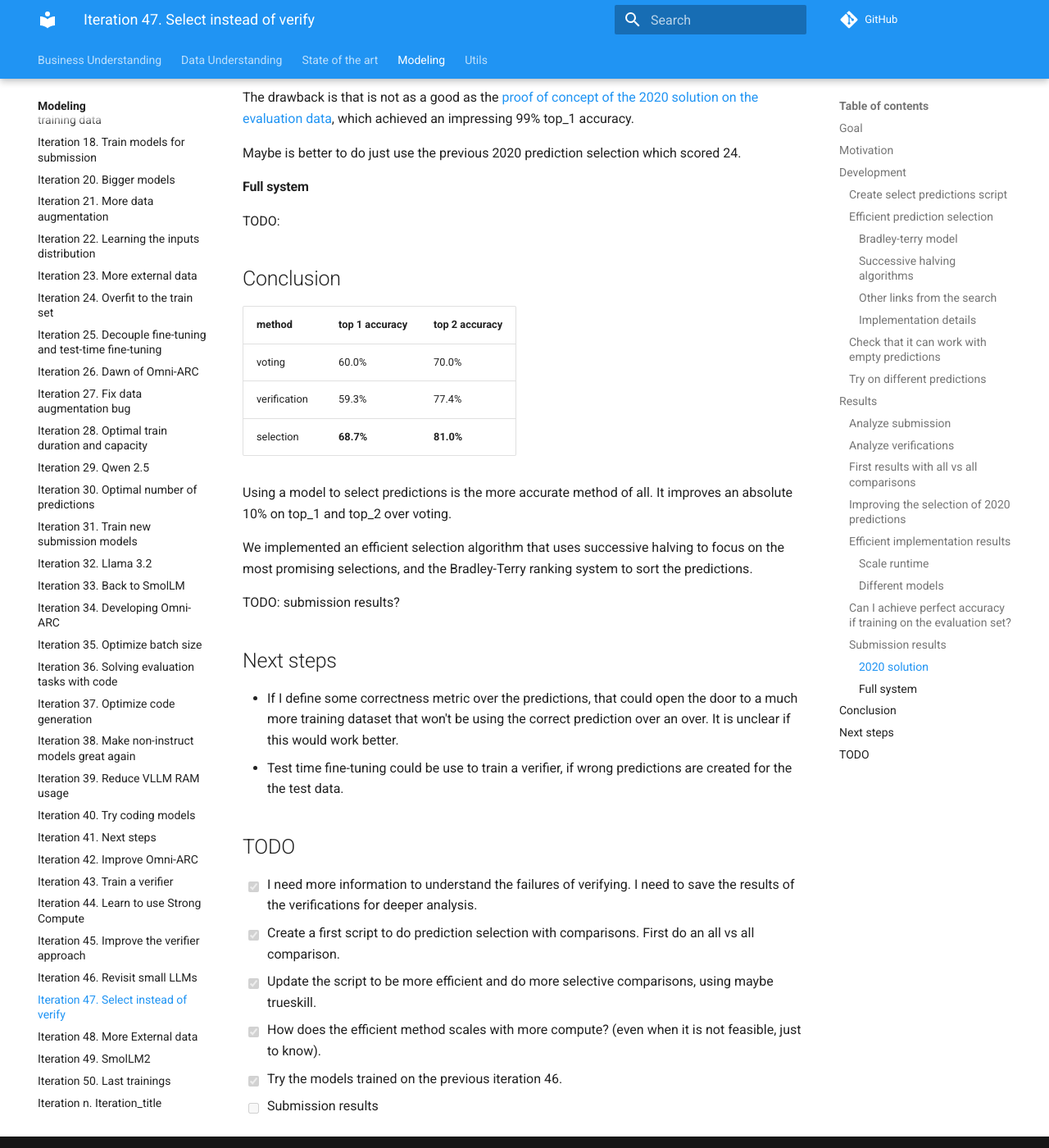
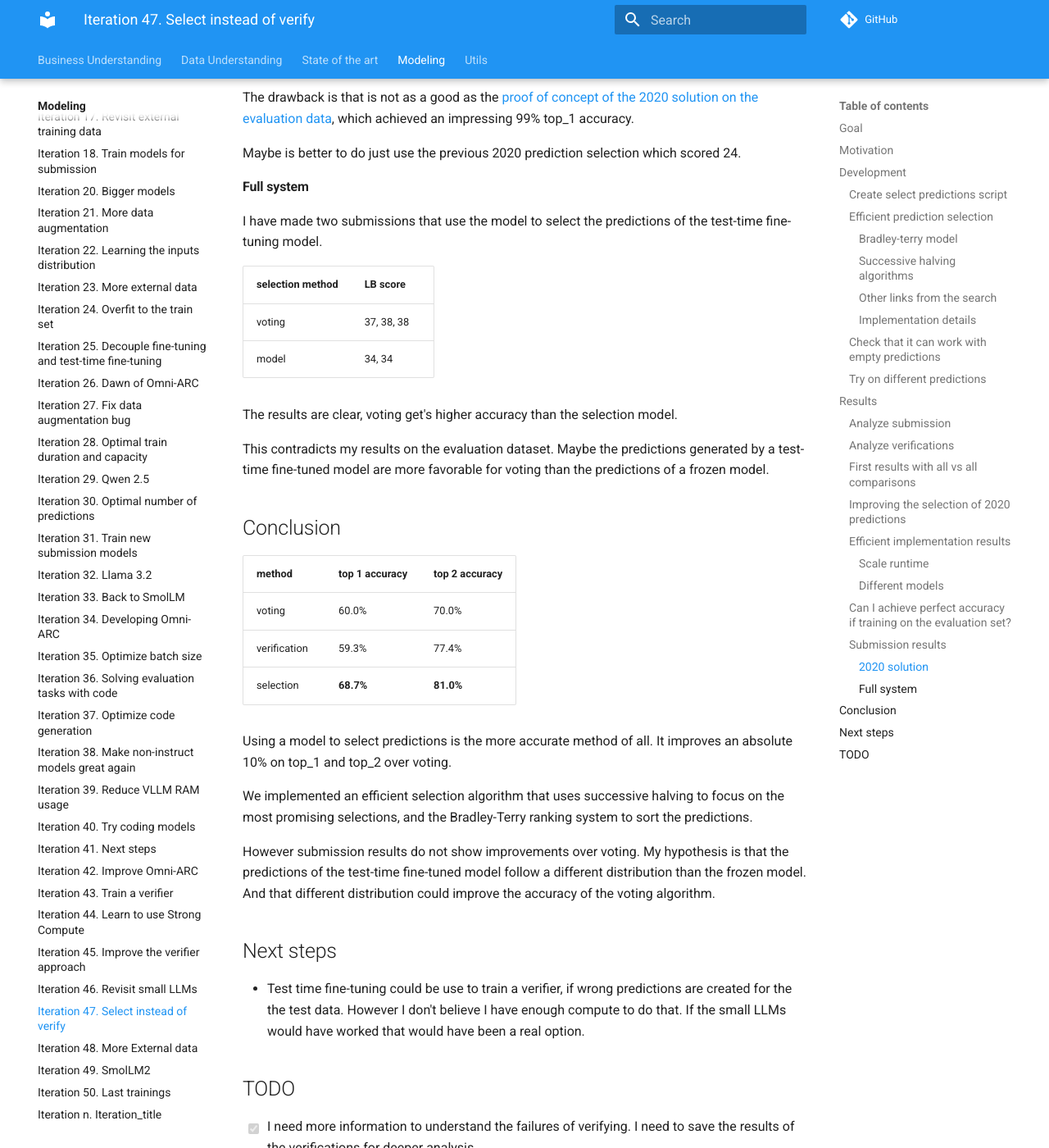
Before and after one commit to zhengjunyao-work/arc24, an MkDocs documentation site: the page built from docs/modeling/Iteration_47_select_instead_of_verify.md, in a window 1280 px wide and 1400 px high, scrolled down 5975 px. Shown: the whole window at 82% size. Built offline with MkDocs 1.6.1 and Material for MkDocs 9.7.7, drawn with Linux system fonts in a browser that asks for light colours; comment, search, counter and statistics services are not loaded.

Commit message:
closing iteration 47

```diff
--- a/docs/modeling/Iteration_47_select_instead_of_verify.md
+++ b/docs/modeling/Iteration_47_select_instead_of_verify.md
@@ -223,7 +223,17 @@ Maybe is better to do just use the previous 2020 prediction selection which scor
 
 #### Full system
 
-TODO:
+I have made two submissions that use the model to select the predictions of the test-time fine-tuning model.
+
+| selection method | LB score   |
+|------------------|------------|
+| voting           | 37, 38, 38 |
+| model            | 34, 34     |
+
+The results are clear, voting get's higher accuracy than the selection model.
+
+This contradicts my results on the evaluation dataset. Maybe the predictions generated by a test-time
+fine-tuned model are more favorable for voting than the predictions of a frozen model.
 
 ## Conclusion
 
@@ -239,15 +249,15 @@ on top_1 and top_2 over voting.
 We implemented an efficient selection algorithm that uses successive halving to focus on the most
 promising selections, and the Bradley-Terry ranking system to sort the predictions.
 
-TODO: submission results?
+However submission results do not show improvements over voting. My hypothesis is that the predictions
+of the test-time fine-tuned model follow a different distribution than the frozen model. And that
+different distribution could improve the accuracy of the voting algorithm.
 
 ## Next steps
 
-- If I define some correctness metric over the predictions, that could open the door to a much more
-  training dataset that won't be using the correct prediction over an over. It is unclear if this
-  would work better.
 - Test time fine-tuning could be use to train a verifier, if wrong predictions are created for the
-  the test data.
+  the test data. However I don't believe I have enough compute to do that. If the small LLMs would have worked that would
+  have been a real option.
 
 ## TODO
 
@@ -257,4 +267,4 @@ TODO: submission results?
 - [x] Update the script to be more efficient and do more selective comparisons, using maybe trueskill.
 - [x] How does the efficient method scales with more compute? (even when it is not feasible, just to know).
 - [x] Try the models trained on the previous iteration 46.
-- [ ] Submission results
+- [x] Submission results
```
Also changed, not shown: docs/modeling/Iteration_45_improve_verifier.md (+3 -0 lines).
